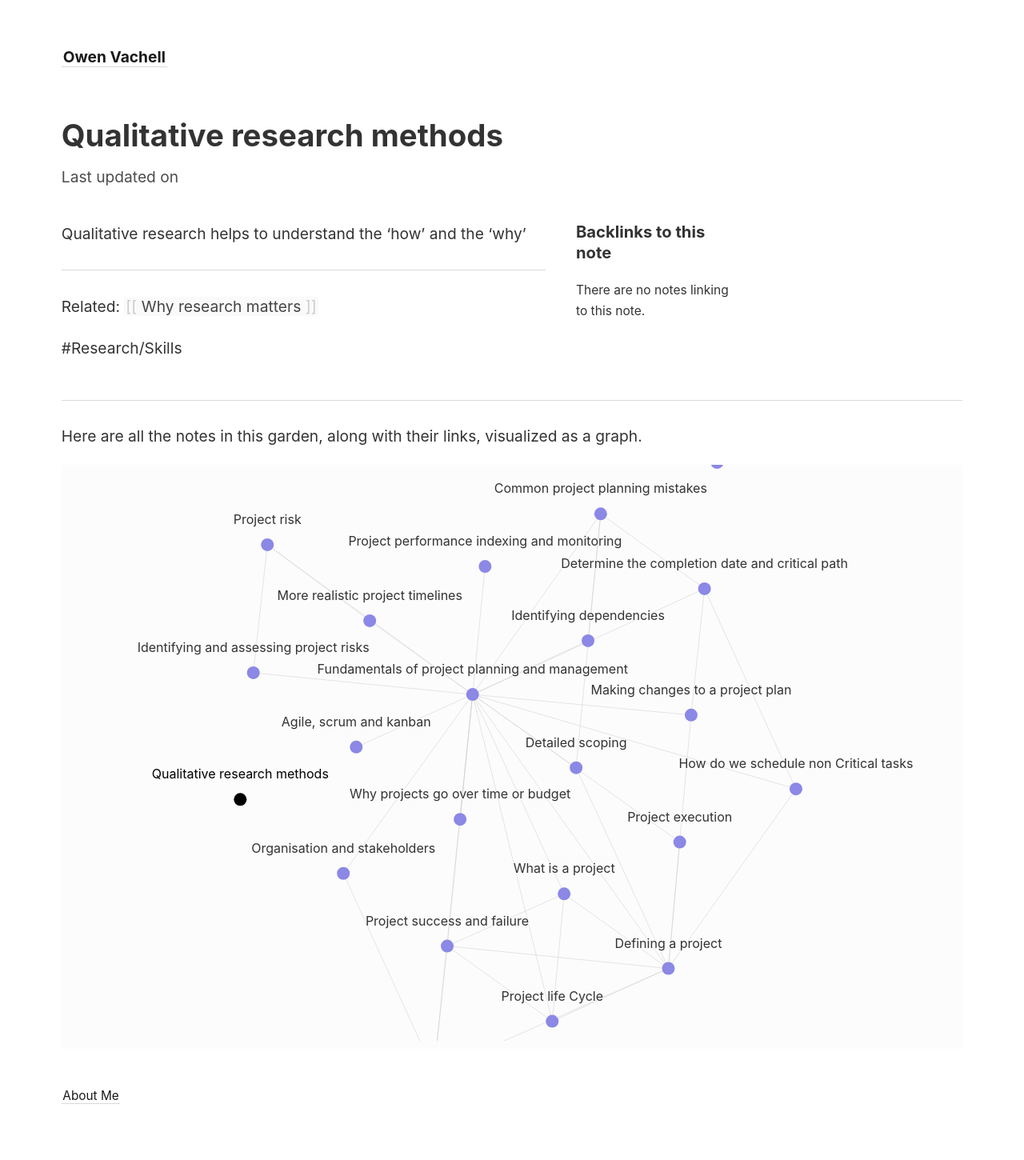
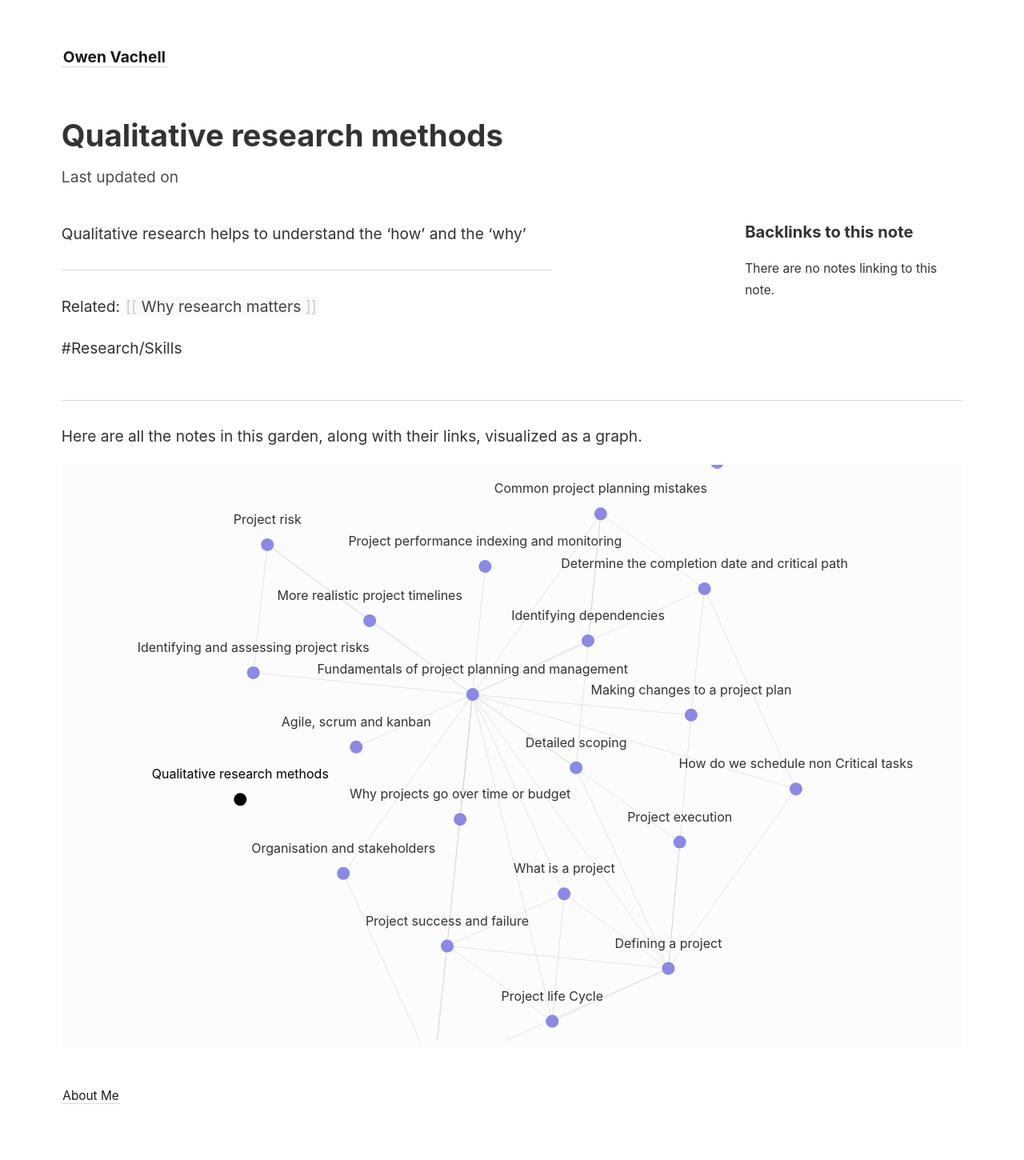
Before and after one commit to owenvachell/Digigarden, a Jekyll site: the page built from _notes/PKM/Qualitative research methods.md, in a window 1280 px wide. Shown: the whole page at 80% size. Built offline with Jekyll 4.4.1, drawn with Linux system fonts in a browser that asks for light colours.

Commit message:
changed note style

```diff
--- a/_layouts/note.html
+++ b/_layouts/note.html
@@ -12,7 +12,7 @@ layout: default
   </div>
 
   <div id="notes-entry-container">
-    <content>
+    <content style="max-width: 75%">
       {{ content }}
     </content>
 
--- a/_sass/_style.scss
+++ b/_sass/_style.scss
@@ -109,7 +109,6 @@ nav {
 }
 
 #notes-entry-container {
-  max-width: 75%;
   display: grid;
   grid-gap: 2em;
   grid-template-areas:
```
